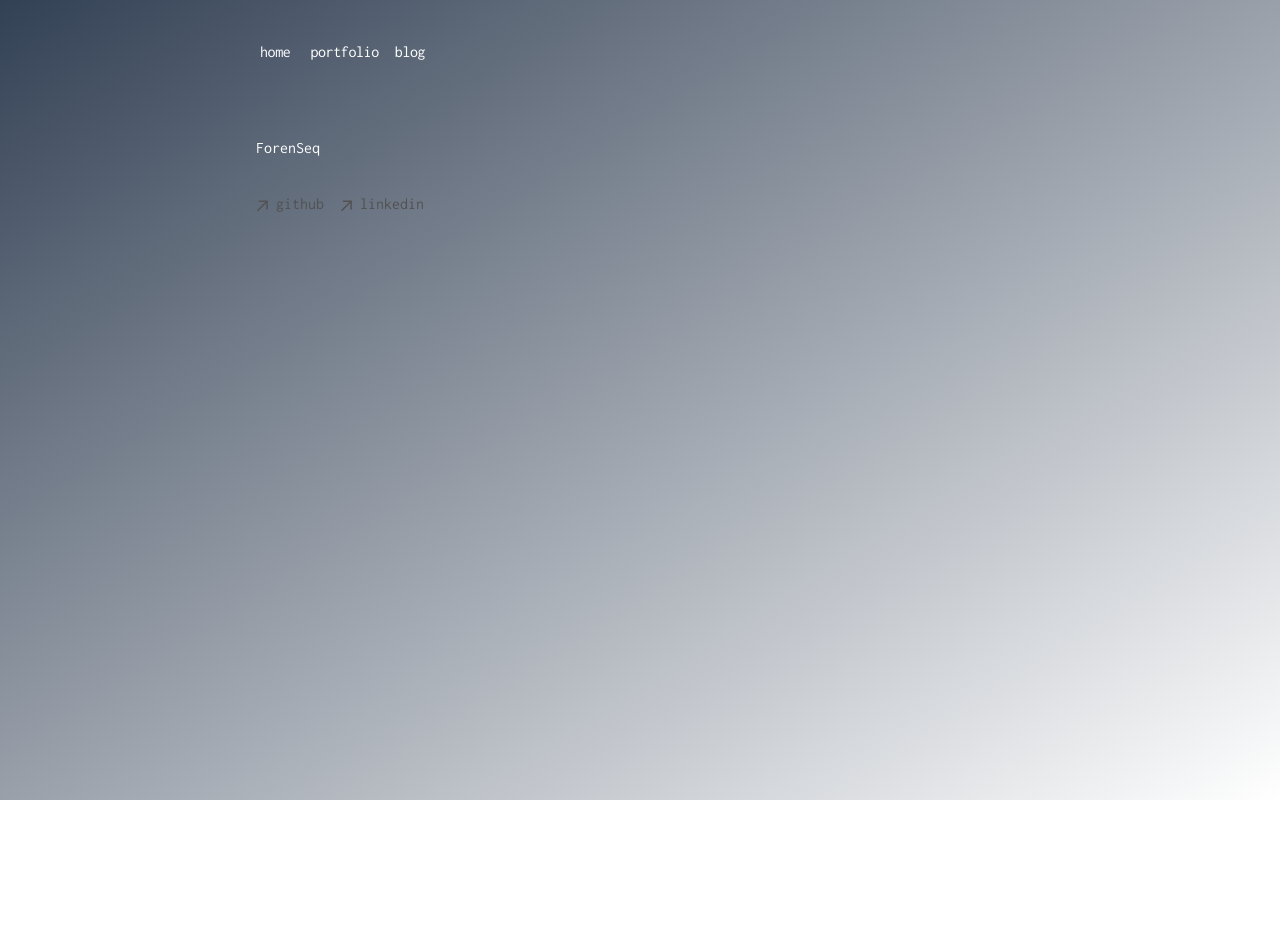
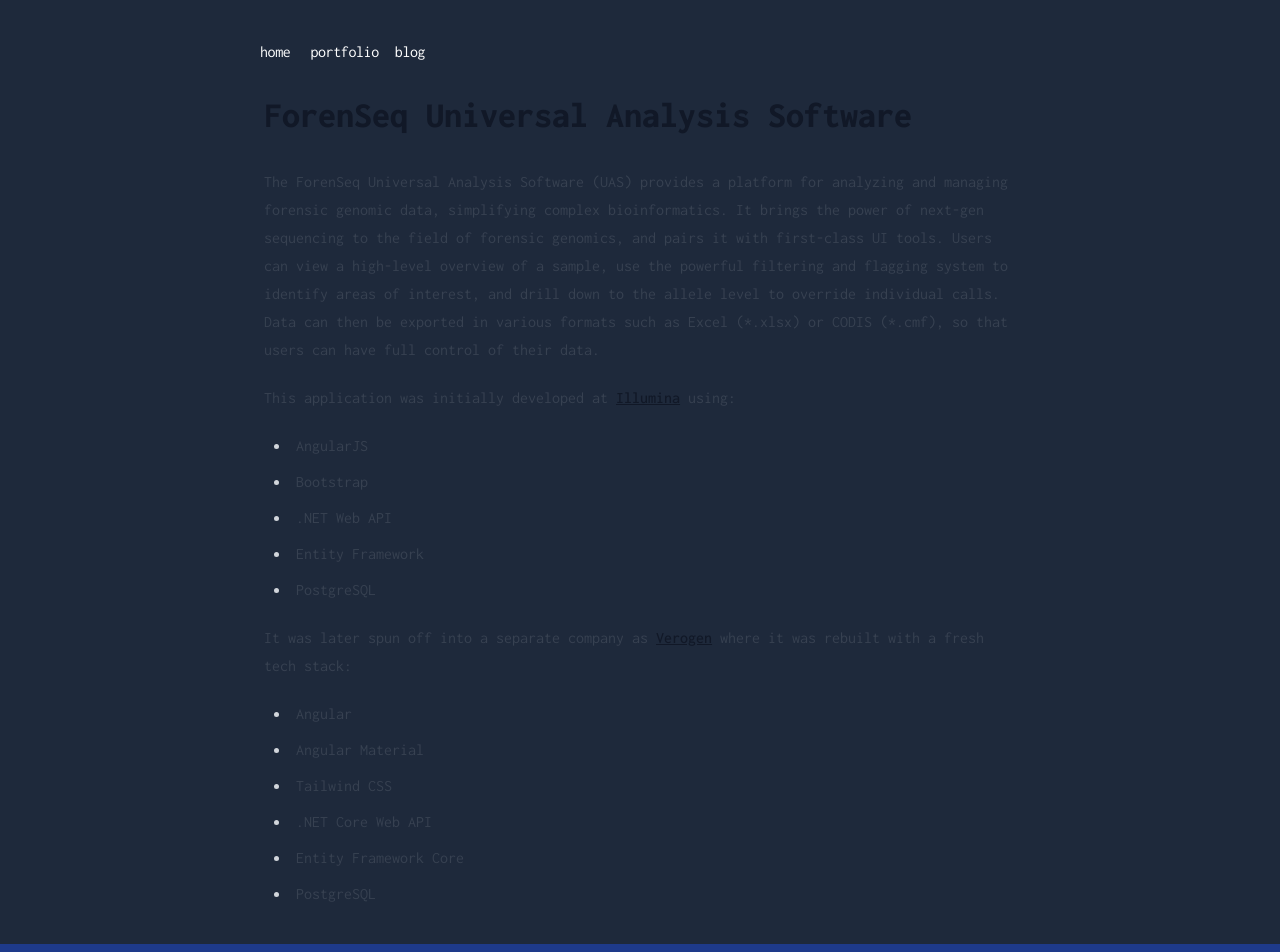
Before and after one commit to dsa821/personal-site, a Next.js app: page /portfolio in a window 1280 px wide. Shown: the top 952 px of the page. Before the commit the page ends 800 px from the top, so only its background shows below. Built offline with nearby package versions, Linux system fonts and the light colour scheme.

Commit message:
trying a simpler single-page portfolio layout

```diff
--- a/app/(base)/portfolio/page.tsx
+++ /dev/null
@@ -1,16 +0,0 @@
-import Link from 'next/link';
-
-export const metadata = {
-  title: 'Portfolio',
-  description: "Stuff I've worked on",
-};
-
-export default function Page() {
-  return (
-    <section>
-      <div>
-        <Link href='/portfolio/forenseq'>ForenSeq</Link>
-      </div>
-    </section>
-  );
-}
--- /dev/null
+++ b/app/portfolio/(fullpage)/data.tsx
@@ -0,0 +1,205 @@
+import Image from 'next/image';
+import Link from 'next/link';
+import React from 'react';
+
+import styles from './page.module.css';
+
+export type SectionData = {
+  color?: string;
+  title: string;
+  anchor: string;
+  img?: ImageData;
+  content?: React.ReactNode;
+};
+
+type ImageData = {
+  src: string;
+  alt: string;
+  width?: number;
+  height?: number;
+};
+
+export const Intro = () => {
+  return (
+    <div className='bg-slate-800'>
+      <div className={`pt-24 ${styles.section}`}>
+        <h1>ForenSeq Universal Analysis Software</h1>
+        <div>
+          <p>
+            The ForenSeq Universal Analysis Software (UAS) provides a platform
+            for analyzing and managing forensic genomic data, simplifying
+            complex bioinformatics. It brings the power of next-gen sequencing
+            to the field of forensic genomics, and pairs it with first-class UI
+            tools. Users can view a high-level overview of a sample, use the
+            powerful filtering and flagging system to identify areas of
+            interest, and drill down to the allele level to override individual
+            calls. Data can then be exported in various formats such as Excel
+            (*.xlsx) or CODIS (*.cmf), so that users can have full control of
+            their data.
+          </p>
+
+          <p>
+            This application was initially developed at{' '}
+            <Link href='https://www.illumina.com/' target='_blank'>
+              Illumina
+            </Link>{' '}
+            using:
+          </p>
+          <ul>
+            <li>AngularJS</li>
+            <li>Bootstrap</li>
+            <li>.NET Web API</li>
+            <li>Entity Framework</li>
+            <li>PostgreSQL</li>
+          </ul>
+
+          <p>
+            It was later spun off into a separate company as{' '}
+            <Link href='https://www.verogen.com/' target='_blank'>
+              Verogen
+            </Link>{' '}
+            where it was rebuilt with a fresh tech stack:
+          </p>
+          <ul>
+            <li>Angular</li>
+            <li>Angular Material</li>
+            <li>Tailwind CSS</li>
+            <li>.NET Core Web API</li>
+            <li>Entity Framework Core</li>
+            <li>PostgreSQL</li>
+          </ul>
+        </div>
+      </div>
+    </div>
+  );
+};
+
+export const portfolioData: SectionData[] = [
+  // Locus Overview
+  {
+    color: 'bg-v1',
+    anchor: 'v1-locus-overview',
+    title: 'v1 Locus Overview',
+    img: {
+      src: '/images/forenseq/v1/locus-overview.png',
+      alt: 'ForenSeq v1 Locus Overview',
+    },
+
+    content: (
+      <p>
+        The locus overview is the heart of the UAS. Here, the user can see all
+        the loci in a given sample at a glance. Calls for each locus are easily
+        visible, and loci which have triggered various flags are highlighted in
+        orange to help the user quickly identify what needs manual attention.
+      </p>
+    ),
+  },
+  {
+    color: 'bg-v2',
+    anchor: 'v2-locus-overview',
+    title: 'v2 Locus Overview',
+    img: {
+      src: '/images/forenseq/v2/locus-overview.png',
+      alt: 'ForenSeq v2 Locus Overview',
+      width: 1000,
+    },
+
+    content: (
+      <p>
+        In v2, I redesigned the locus overview to display a bar graph of the
+        allele calls for each locus. This gives the user much more useful data
+        at a glance, and also has the effect of resembling the output of
+        capillary electrophoresis, which is the old sequencing technology that
+        forensics labs are most familiar with.
+      </p>
+    ),
+  },
+  {
+    color: 'bg-v2',
+    anchor: 'v2-locus-overview-filters',
+    title: 'v2 Locus Overview Filters',
+    img: {
+      src: '/images/forenseq/v2/locus-overview-filters-flags.png',
+      alt: 'ForenSeq v2 Locus Overview Filters',
+      width: 1000,
+    },
+
+    content: (
+      <p>
+        I also added powerful filter and sort capabilities that were missing
+        from v1. The loci with flags are still highlighted in orange, but now
+        the user can also take advantage of the filters in the sidebar to
+        quickly isolate what they are looking for. They can also filter on
+        common categories like locus type, or directly by locus name using the
+        search box in the upper right.
+      </p>
+    ),
+  },
+
+  // Locus Details
+  {
+    color: 'bg-v1',
+    anchor: 'v1-locus-details',
+    title: 'v1 Locus Details',
+    img: {
+      src: '/images/forenseq/v1/str-details.png',
+      alt: 'ForenSeq v1 Locus Details',
+      width: 1000,
+    },
+
+    content: (
+      <p>
+        Locus details are the most granular level of data the user can view.
+        Here the user can see each allele that was detected in the locus, view
+        their full sequence, and even override calls. In v1 this section
+        appeared as a popover, which limited the available space and also
+        blocked other UI elements that the user may have wanted to interact
+        with.
+      </p>
+    ),
+  },
+  {
+    color: 'bg-v2',
+    anchor: 'v2-locus-details',
+    title: 'v2 Locus Details',
+    img: {
+      src: '/images/forenseq/v2/locus-details.png',
+      alt: 'ForenSeq v2 Locus Details',
+      width: 1000,
+    },
+
+    content: (
+      <p>
+        Locus details now stretch the full width of the available space,
+        allowing easier viewing of sequence data as well as adding the bracketed
+        sequence format. It also appears as its own section, in between rows of
+        the locus overview. Threshold information is clearly labeled and
+        displayed with the new space available.
+      </p>
+    ),
+  },
+
+  // mtDNA
+  {
+    color: 'bg-v2',
+    anchor: 'v2-mtDNA',
+    title: 'v2 mtDNA Analysis',
+    img: {
+      src: '/images/forenseq/v2/mito-results.png',
+      alt: 'ForenSeq v1 Locus Details',
+    },
+
+    content: (
+      <p>
+        Analysis of mitochondrial DNA gave me the unique opportunity to come up
+        with an innovative custom data visualization using the power of D3.js.
+        Since mtDNA is circular in shape, the visual on the left takes a simple
+        line graph and wraps it into a circle. Markers along the outer edge help
+        indicate areas with high concentrations of variants and other flags. The
+        component on the right allows the user to see the full genomic data at
+        each position, as well as giving them precise control over what section
+        of the DNA to view.
+      </p>
+    ),
+  },
+];
--- a/app/portfolio/(fullpage)/forenseq/data.tsx
+++ b/app/portfolio/(fullpage)/forenseq/data.tsx
@@ -22,7 +22,7 @@ type ImageData = {
   height?: number;
 };
 
-export const sectionData: SectionData[] = [
+export const portfolioData: SectionData[] = [
   {
     // Main Title
     color: '#123456',
--- a/app/portfolio/(fullpage)/forenseq/page.tsx
+++ b/app/portfolio/(fullpage)/forenseq/page.tsx
@@ -3,7 +3,7 @@
 import React from 'react';
 import Image from 'next/image';
 import ReactFullpage, { fullpageApi } from '@fullpage/react-fullpage';
-import { SectionData, sectionData } from './data';
+import { SectionData, portfolioData } from './data';
 
 const colors = ['#6b9a43', '#3283d1'];
 
@@ -12,16 +12,16 @@ export default function Page() {
     <ReactFullpage
       licenseKey='gplv3-license'
       credits={{ enabled: true }}
-      sectionsColor={sectionData.map((x, i) => x.color || colors[i % 2])}
+      sectionsColor={portfolioData.map((x, i) => x.color || colors[i % 2])}
       navigation
       slidesNavigation
       responsiveWidth={1120}
       responsiveHeight={800}
-      anchors={sectionData.map((x) => x.anchor)}
+      anchors={portfolioData.map((x) => x.anchor)}
       render={({ fullpageApi }) => {
         return (
           <ReactFullpage.Wrapper>
-            <Slides data={sectionData} fullpageApi={fullpageApi} />
+            <Slides data={portfolioData} fullpageApi={fullpageApi} />
           </ReactFullpage.Wrapper>
         );
       }}
--- /dev/null
+++ b/app/portfolio/(fullpage)/page.module.css
@@ -0,0 +1,19 @@
+.section {
+  @apply max-w-3xl px-2 pb-4 md:mx-auto;
+
+	/*
+	hack to address collapsing margins between sections
+	https://stackoverflow.com/a/1939980
+	*/
+  @apply overflow-hidden;
+}
+
+.bg-v1 {
+	/* background-color: #3283d1; */
+	@apply bg-blue-900;
+}
+
+.bg-v2 {
+	/* background-color: #6b9a43; */
+	@apply bg-green-800;
+}
--- /dev/null
+++ b/app/portfolio/(fullpage)/page.tsx
@@ -0,0 +1,41 @@
+import Image from 'next/image';
+import Link from 'next/link';
+
+import { Intro, portfolioData } from './data';
+import styles from './page.module.css';
+
+export const metadata = {
+  title: 'Portfolio',
+  description: "Stuff I've worked on",
+};
+
+export default function Page() {
+  return (
+    <section className='prose dark:prose-invert max-w-none'>
+      <Intro />
+
+      {portfolioData.map((data, i) => {
+        return (
+          <div key={i} className={data.color ? styles[data.color] : ''}>
+            <div className={styles.section}>
+              <h2>{data.title}</h2>
+
+              {data.img && (
+                <div className='mx-auto'>
+                  <Image
+                    src={data.img.src}
+                    alt={data.img.alt}
+                    width={data.img.width ?? 800}
+                    height={data.img.height ?? 600}
+                  />
+                </div>
+              )}
+
+              <div>{data.content}</div>
+            </div>
+          </div>
+        );
+      })}
+    </section>
+  );
+}
```
